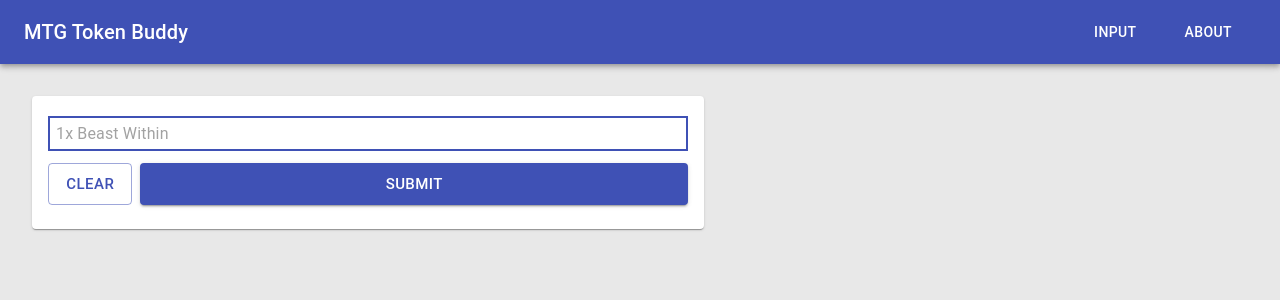
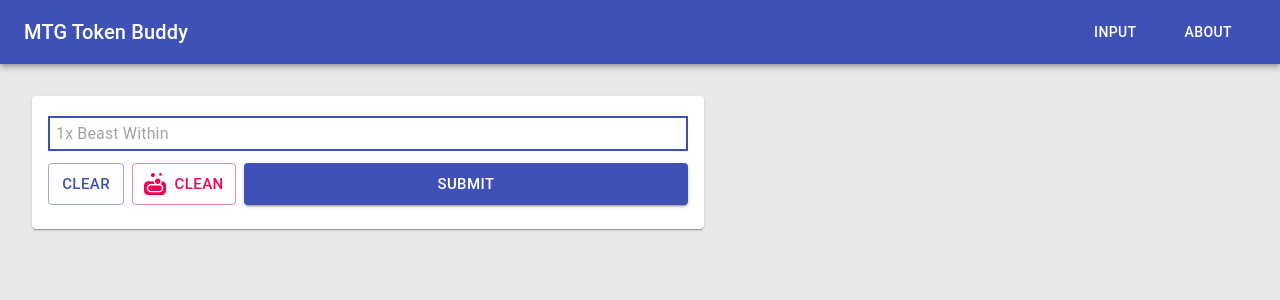
Before and after one commit to NandaScott/mtg-token-buddy, a React (Create React App) app: page /input in a window 1280 px wide. Shown: the top 300 px of the page. Built offline with nearby package versions, Linux system fonts and the light colour scheme.

Commit message:
Another checkpoint

```diff
--- /dev/null
+++ b/src/assets/clean.tsx
@@ -0,0 +1,23 @@
+import { SvgIcon, SvgIconProps } from '@material-ui/core';
+
+const CleanIcon = (props: SvgIconProps) => (
+  // eslint-disable-next-line react/jsx-props-no-spreading
+  <SvgIcon {...props}>
+    <svg
+      aria-hidden="true"
+      focusable="false"
+      data-prefix="fas"
+      data-icon="soap"
+      role="img"
+      xmlns="http://www.w3.org/2000/svg"
+      viewBox="0 0 512 512"
+    >
+      <path
+        fill="currentColor"
+        d="M416,192a95.42,95.42,0,0,1-30.94,70.21A95.8,95.8,0,0,1,352,448H160a96,96,0,0,1,0-192h88.91A95.3,95.3,0,0,1,224,192H96A96,96,0,0,0,0,288V416a96,96,0,0,0,96,96H416a96,96,0,0,0,96-96V288A96,96,0,0,0,416,192Zm-96,64a64,64,0,1,0-64-64A64,64,0,0,0,320,256ZM208,96a48,48,0,1,0-48-48A48,48,0,0,0,208,96ZM384,64a32,32,0,1,0-32-32A32,32,0,0,0,384,64ZM160,288a64,64,0,0,0,0,128H352a64,64,0,0,0,0-128Z"
+      />
+    </svg>
+  </SvgIcon>
+);
+
+export default CleanIcon;
--- a/src/pages/input-page/input-page.tsx
+++ b/src/pages/input-page/input-page.tsx
@@ -8,21 +8,14 @@
 } from '@material-ui/core';
 import DecklistInput from 'components/decklist-input/decklist-input';
 import CustomSnackbars from 'components/snackbars/custom-snackbars';
-import {
-  flatten,
-  generateArray,
-  parser,
-  splitIntoChunks,
-  uniqueArray,
-  validateInput,
-} from 'utils/utils';
-import getCollection, { WithName } from 'services/scryfall';
-import ScryfallCard, { RelatedCard } from 'interfaces/scryfall-card';
-import { AxiosError } from 'axios';
+import { generateArray, validateInput } from 'utils/utils';
+import ScryfallCard from 'interfaces/scryfall-card';
 import { InputPageProps } from 'pages/input-page/input-page-interfaces';
 import TokenDisplay from 'components/token-display/token-display';
 import omit from 'lodash/omit';
 import mapValues from 'lodash/mapValues';
+import CleanIcon from 'assets/clean';
+import useValidateAndFetch from 'pages/input-page/validate-and-fetch';
 
 const useStyles = makeStyles((theme) => ({
   root: {
@@ -58,6 +51,16 @@
     flexGrow: 1,
     marginLeft: theme.spacing(),
   },
+  customIconButton: {
+    flexGrow: 1,
+    marginLeft: theme.spacing(),
+    paddingRight: theme.spacing(3.125),
+  },
+  largeIcon: {
+    display: 'inherit',
+    marginLeft: '4px',
+    marginRight: '8px',
+  },
 }));
 
 export default function InputPage(props: InputPageProps) {
@@ -72,80 +75,14 @@
     message: '',
   });
 
-  const validate = useCallback(() => {
-    if (
-      Object.keys(errors).length !== 0 &&
-      process.env.NODE_ENV !== 'development'
-    ) {
-      setSnackbar({
-        in: true,
-        message:
-          'Looks like you still have some errors. Please double check your input before submitting again.',
-      });
-      return;
-    }
-
-    setLoading(true);
-    const parseableInput: string = Object.entries(decklist)
-      .map(([k, v]) => v)
-      .join('\n');
-    const parsedDecklist = parser(parseableInput);
-    const chunked = splitIntoChunks(parsedDecklist, 75);
-    const collections = chunked.map((chunk) => getCollection(chunk));
-    Promise.all(collections)
-      .then((responses) => {
-        const axiosData = responses.map((resp) => resp.data);
-        const scryfallData = axiosData.map((resp) => resp.data);
-        const respErrors = axiosData.map(
-          (resp) => resp.not_found as WithName[],
-        );
-        if (respErrors.length > 0) {
-          const erroredEntries = flatten(respErrors).map(
-            (val) => val.name,
-          ) as string[];
-          const newErrors = Object.entries(decklist)
-            .map(([index, value]) => {
-              for (let i = 0; i < erroredEntries.length; i++) {
-                const bar = erroredEntries[i];
-                if (value.includes(bar)) {
-                  return {
-                    [index]:
-                      'Scryfall could not find this card. Please double check your spelling and try again.',
-                  };
-                }
-              }
-              return {};
-            })
-            .reduce((acc, curr) => ({ ...acc, ...curr }), {});
-          setErrors((curr) => ({ ...curr, ...newErrors }));
-        }
-        const flattenedResp: ScryfallCard[] = flatten(scryfallData);
-        const acceptedTypes = ['token', 'meld_part'];
-        const onlyTokenMakers = flattenedResp.filter((card) =>
-          Object.keys(card).includes('all_parts'),
-        );
-        const getAllParts = onlyTokenMakers.map((card: ScryfallCard) => {
-          const { all_parts } = card;
-          return all_parts?.filter((related) =>
-            acceptedTypes.includes(related.component),
-          ) as RelatedCard[];
-        });
-        const flattenTokens = flatten(getAllParts);
-        const uniqueIds = new Set(flattenTokens.map((token) => token.id));
-        const prep = Array.from(uniqueIds).map((id) => ({ id }));
-        return getCollection(prep);
-      })
-      .then((resp) => {
-        const foundCards: ScryfallCard[] = resp.data.data;
-        const uniqueOracle = uniqueArray(foundCards, 'oracle_id');
-        setTokens(uniqueOracle);
-      })
-      .catch((err: AxiosError) => {
-        console.error(err);
-        setSnackbar({ in: true, message: err.response?.data.details });
-      })
-      .finally(() => setLoading(false));
-  }, [decklist, errors]);
+  const validate = useValidateAndFetch(
+    errors,
+    decklist,
+    setSnackbar,
+    setLoading,
+    setErrors,
+    setTokens,
+  );
 
   const handleInput = useCallback(
     (e: React.ChangeEvent<HTMLTextAreaElement | HTMLInputElement>) => {
@@ -165,6 +102,23 @@
     setTokens([]);
     setErrors({});
     setNumberOfInputs(['0']);
+  };
+
+  const handleCleanInputs = () => {
+    if (Object.keys(decklist).length === 0) {
+      handleClear();
+    } else {
+      const reconstructedDecklist: Record<string, string> = Object.entries(
+        decklist,
+      )
+        .map(([key, value], i) => ({ [i.toString()]: value }))
+        .reduce((acc, curr) => ({ ...acc, ...curr }), {});
+      const newInputArray = generateArray(
+        Object.keys(reconstructedDecklist).length,
+      );
+      setDecklist(reconstructedDecklist);
+      setNumberOfInputs(newInputArray);
+    }
   };
 
   const addInput = useCallback(() => {
@@ -217,6 +171,19 @@
             Clear
           </Button>
           <Button
+            variant="outlined"
+            color="secondary"
+            size="large"
+            className={classes.customIconButton}
+            classes={{
+              iconSizeLarge: classes.largeIcon,
+            }}
+            startIcon={<CleanIcon color="secondary" />}
+            onClick={handleCleanInputs}
+          >
+            Clean
+          </Button>
+          <Button
             onClick={validate}
             fullWidth
             variant="contained"
--- /dev/null
+++ b/src/pages/input-page/validate-and-fetch.ts
@@ -0,0 +1,101 @@
+import React, { useCallback } from 'react';
+import ScryfallCard, { RelatedCard } from 'interfaces/scryfall-card';
+import getCollection, { WithName } from 'services/scryfall';
+import { parser, splitIntoChunks, flatten, uniqueArray } from 'utils/utils';
+import { AxiosError } from 'axios';
+
+type StateDispatch<T> = React.Dispatch<React.SetStateAction<T>>;
+type Errors = Record<string, string>;
+type Decklist = Record<string, string>;
+type SetSnackbar = StateDispatch<{
+  in: boolean;
+  message: string;
+}>;
+type SetLoading = StateDispatch<boolean>;
+type SetErrors = StateDispatch<Errors>;
+type SetTokens = StateDispatch<ScryfallCard[]>;
+
+const useValidateAndFetch = (
+  errors: Errors,
+  decklist: Decklist,
+  setSnackbar: SetSnackbar,
+  setLoading: SetLoading,
+  setErrors: SetErrors,
+  setTokens: SetTokens,
+) =>
+  useCallback(() => {
+    if (
+      Object.keys(errors).length !== 0 &&
+      process.env.NODE_ENV !== 'development'
+    ) {
+      setSnackbar({
+        in: true,
+        message:
+          'Looks like you still have some errors. Please double check your input before submitting again.',
+      });
+      return;
+    }
+
+    setLoading(true);
+    const parseableInput: string = Object.entries(decklist)
+      .map(([k, v]) => v)
+      .join('\n');
+    const parsedDecklist = parser(parseableInput);
+    const chunked = splitIntoChunks(parsedDecklist, 75);
+    const collections = chunked.map((chunk) => getCollection(chunk));
+    Promise.all(collections)
+      .then((responses) => {
+        const axiosData = responses.map((resp) => resp.data);
+        const scryfallData = axiosData.map((resp) => resp.data);
+        const respErrors = axiosData.map(
+          (resp) => resp.not_found as WithName[],
+        );
+        if (respErrors.length > 0) {
+          const erroredEntries = flatten(respErrors).map(
+            (val) => val.name,
+          ) as string[];
+          const newErrors = Object.entries(decklist)
+            .map(([index, value]) => {
+              for (let i = 0; i < erroredEntries.length; i++) {
+                const bar = erroredEntries[i];
+                if (value.includes(bar)) {
+                  return {
+                    [index]:
+                      'Scryfall could not find this card. Please double check your spelling and try again.',
+                  };
+                }
+              }
+              return {};
+            })
+            .reduce((acc, curr) => ({ ...acc, ...curr }), {});
+          setErrors((curr) => ({ ...curr, ...newErrors }));
+        }
+        const flattenedResp: ScryfallCard[] = flatten(scryfallData);
+        const acceptedTypes = ['token', 'meld_part'];
+        const onlyTokenMakers = flattenedResp.filter((card) =>
+          Object.keys(card).includes('all_parts'),
+        );
+        const getAllParts = onlyTokenMakers.map((card: ScryfallCard) => {
+          const { all_parts } = card;
+          return all_parts?.filter((related) =>
+            acceptedTypes.includes(related.component),
+          ) as RelatedCard[];
+        });
+        const flattenTokens = flatten(getAllParts);
+        const uniqueIds = new Set(flattenTokens.map((token) => token.id));
+        const prep = Array.from(uniqueIds).map((id) => ({ id }));
+        return getCollection(prep);
+      })
+      .then((resp) => {
+        const foundCards: ScryfallCard[] = resp.data.data;
+        const uniqueOracle = uniqueArray(foundCards, 'oracle_id');
+        setTokens(uniqueOracle);
+      })
+      .catch((err: AxiosError) => {
+        console.error(err);
+        setSnackbar({ in: true, message: err.response?.data.details });
+      })
+      .finally(() => setLoading(false));
+  }, [decklist, errors, setErrors, setLoading, setSnackbar, setTokens]);
+
+export default useValidateAndFetch;
```
Also changed, not shown: src/assets/icons/clean.svg (added).
